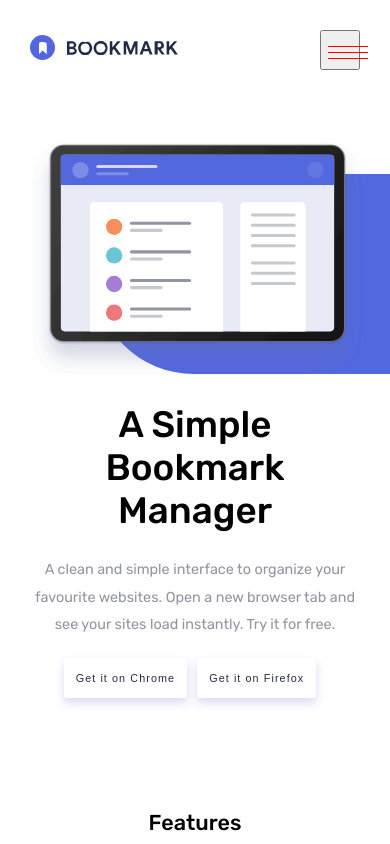
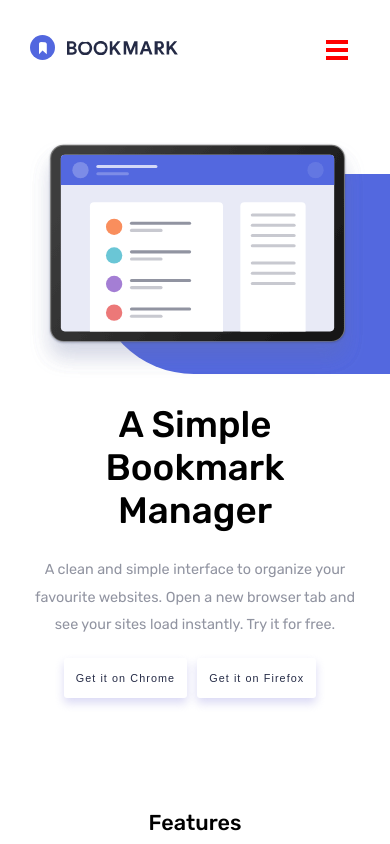
Before and after one commit to yirano/react-bookmark_lp, a React (Create React App) app: page / in a window 390 px wide. Shown: the top 844 px of the page. Built offline with nearby package versions, Linux system fonts and the light colour scheme.

Commit message:
Begin menu-icon animation and styling

```diff
--- a/src/components/Nav/Nav.component.jsx
+++ b/src/components/Nav/Nav.component.jsx
@@ -48,6 +48,8 @@ class Nav extends React.Component {
 	}
 
 	toggleMenu = () => {
+		const menuIcon = document.getElementById('hOne');
+		menuIcon.classList.toggle('animateMenu');
 		this.setState((prevState) => {
 			return (prevState.displayMenu = !prevState.displayMenu);
 		});
@@ -60,7 +62,7 @@ class Nav extends React.Component {
 					<img src={logo} alt="logo" />
 				</div>
 				<button className="responsive-menu" onClick={this.toggleMenu}>
-					<div className="hOne" />
+					<div className="hOne" id="hOne" />
 					<div className="hTwo" />
 					<div className="hThree" />
 				</button>
--- a/src/components/Nav/Nav.styles.css
+++ b/src/components/Nav/Nav.styles.css
@@ -59,6 +59,9 @@ button.login:hover {
 		z-index: 999;
 		width: 40px;
 		height: 40px;
+		background-color: transparent;
+		outline: none;
+		border: none;
 	}
 
 	nav {
@@ -108,9 +111,16 @@ button.login:hover {
 	.hOne,
 	.hTwo,
 	.hThree {
-		content: '';
-		border-bottom: 1px solid red;
-		width: 40px;
-		height: 6px;
+		position: relative;
+		border-bottom: 4px solid red;
+		width: 22px;
+		height: 8px;
+		top: -2px;
+		transition: all 1s;
+	}
+
+	.animateMenu {
+		transform: rotate(45deg);
+		transition: transform 1s;
 	}
 }
```
